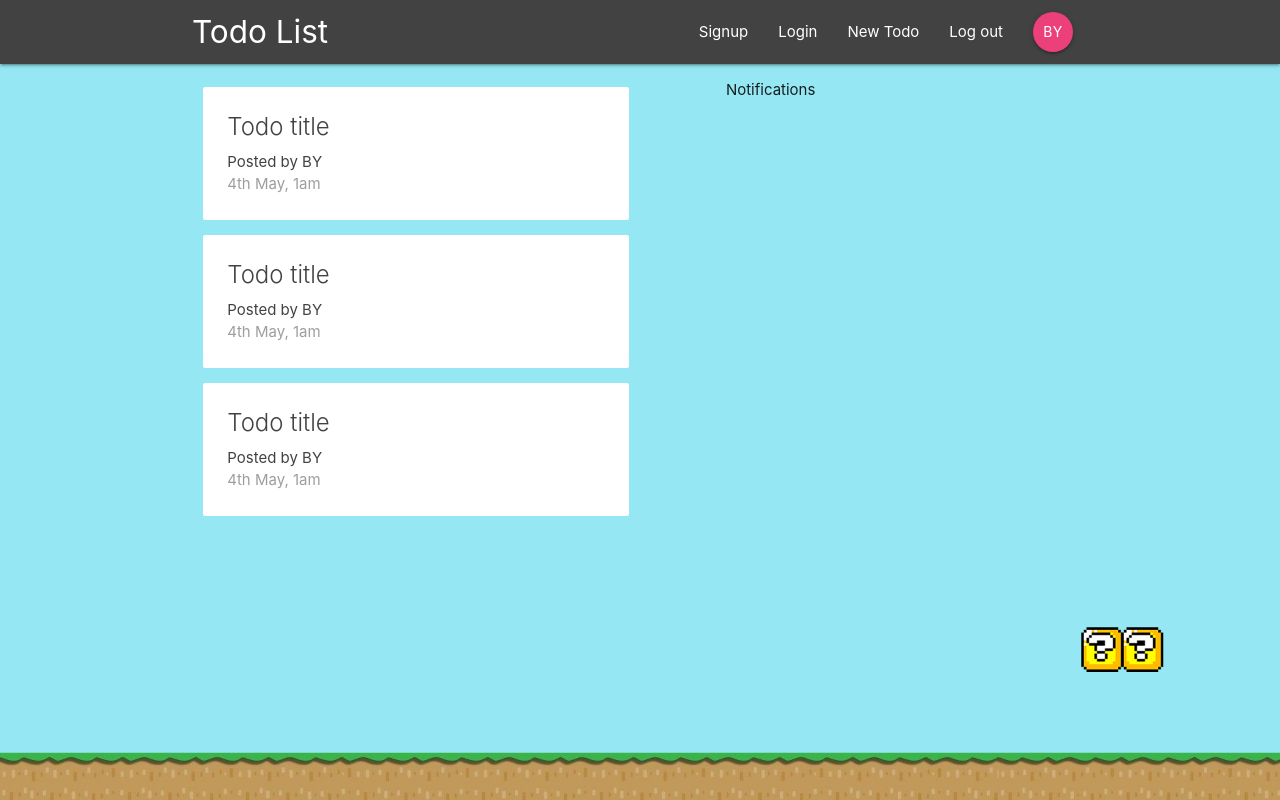
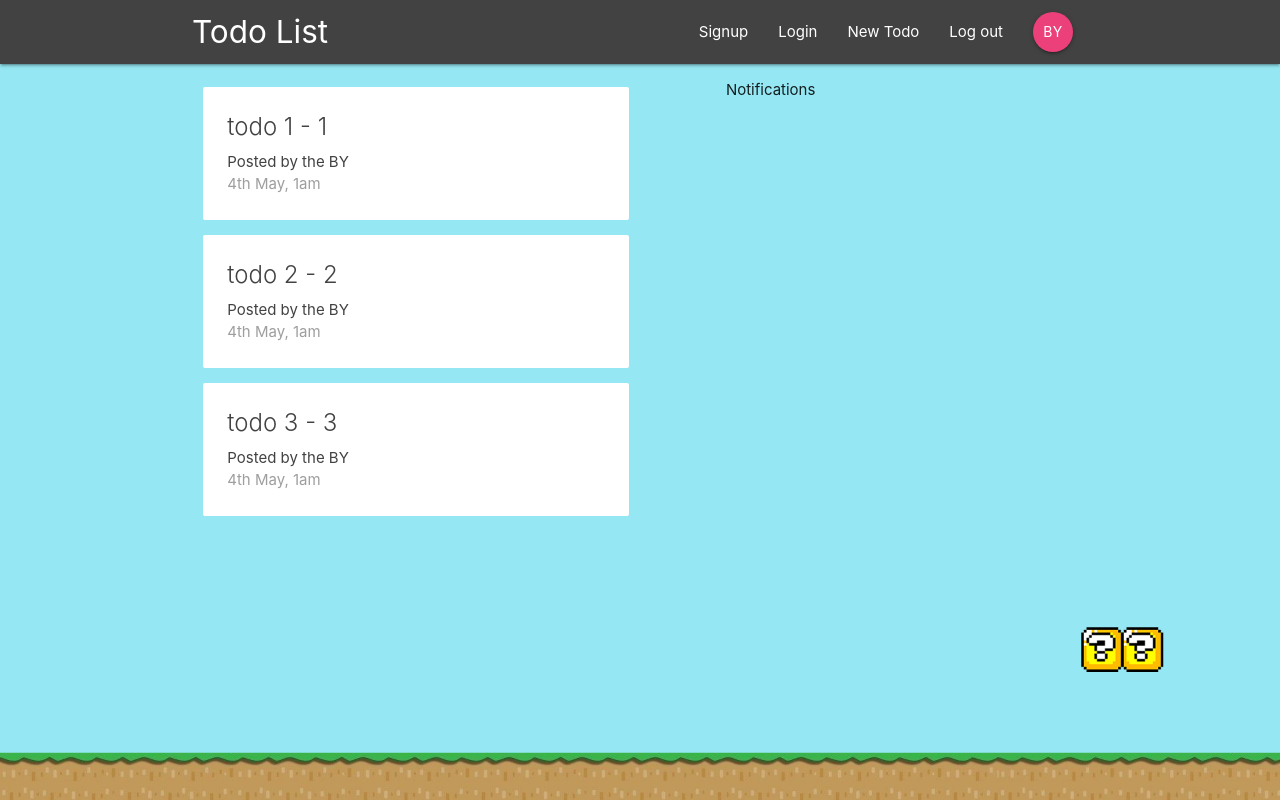
Before and after one commit to brandonyeoxg/react-todolist, a React (Create React App) app: page / in a window 1280 px wide. Built offline with nearby package versions, Linux system fonts and the light colour scheme.

Commit message:
Wire up dashboard with states of the Todos - Add todo reducer - Add mapTodoToProps

```diff
--- a/src/components/auth/SignIn.js
+++ b/src/components/auth/SignIn.js
@@ -14,7 +14,6 @@ class SignIn extends Component {
 
   handleSubmit = (e) => {
     e.preventDefault();
-    console.log(this.state);
   }
 
   render() {
--- a/src/components/auth/SignUp.js
+++ b/src/components/auth/SignUp.js
@@ -16,7 +16,6 @@ class SignUp extends Component {
 
   handleSubmit = (e) => {
     e.preventDefault();
-    console.log(this.state);
   }
 
   render() {
--- a/src/components/dashboard/Dashboard.js
+++ b/src/components/dashboard/Dashboard.js
@@ -1,15 +1,17 @@
 import React, { Component } from 'react';
+import { connect } from 'react-redux';
 
 import Notifications from "./Notifications";
 import TodoList from "../todos/TodoList";
 
 class Dashboard extends Component {
   render() {
+    const { todos } = this.props;
     return (
       <div className="dashboard container">
         <div className="row">
           <div className="col s12 m6">
-            <TodoList />
+            <TodoList todos={todos} />
           </div>
           <div className="col s12 m5 offset-m1">
             <Notifications />
@@ -20,4 +22,10 @@ class Dashboard extends Component {
   }
 }
 
-export default Dashboard;
+const mapStateToProps = (state) => {
+  return {
+    todos: state.todo.todos
+  }
+}
+
+export default connect(mapStateToProps)(Dashboard);
--- a/src/components/todos/TodoList.js
+++ b/src/components/todos/TodoList.js
@@ -1,12 +1,13 @@
 import React from 'react';
 import TodoSummary from './TodoSummary';
 
-const TodoList = () => {
+const TodoList = ({todos}) => {
+  const todosList = (todos) ? todos.map(todo => {
+    return(<TodoSummary todo={todo} key={todo.id} />);
+  }) : null;
   return (
     <div className="todo-list section">
-      <TodoSummary />
-      <TodoSummary />
-      <TodoSummary />
+      {todosList}
     </div>
   );
 }
--- a/src/components/todos/TodoSummary.js
+++ b/src/components/todos/TodoSummary.js
@@ -1,11 +1,11 @@
 import React from 'react';
 
-const TodoSummary = () => {
+const TodoSummary = ({todo}) => {
   return (
     <div className="card z-depth-0 todo-summary">
       <div className="card-content grey-text text-darken-3">
-        <span className="card-title">Todo title</span>
-        <p>Posted by BY</p>
+        <span className="card-title">{todo.title} - {todo.id}</span>
+        <p>Posted by the BY</p>
         <p className="grey-text">4th May, 1am</p>
       </div>
     </div>
--- a/src/store/reducers/projectReducer.js
+++ /dev/null
@@ -1,7 +0,0 @@
-const initState = {};
-
-const projectReducer = (state = initState, action) => {
-  return state;
-}
-
-export default projectReducer;
--- a/src/store/reducers/rootReducer.js
+++ b/src/store/reducers/rootReducer.js
@@ -1,10 +1,10 @@
 import authReducer from './authReducer';
-import projectReducer from './projectReducer';
+import todoReducer from './todoReducer';
 import { combineReducers } from 'redux';
 
 const rootReducer = combineReducers({
   auth: authReducer,
-  project: projectReducer
+  todo: todoReducer
 });
 
 export default rootReducer;
--- /dev/null
+++ b/src/store/reducers/todoReducer.js
@@ -0,0 +1,13 @@
+const initState = {
+  todos: [
+    {id: '1', title: 'todo 1', content: 'todo content 1'},
+    {id: '2', title: 'todo 2', content: 'todo content 2'},
+    {id: '3', title: 'todo 3', content: 'todo content 3'},
+  ]
+};
+
+const todoReducer = (state = initState, action) => {
+  return state;
+}
+
+export default todoReducer;
```
